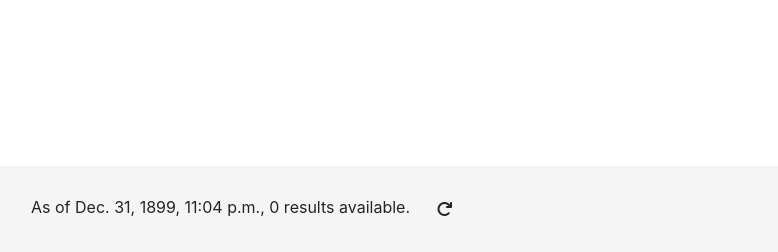
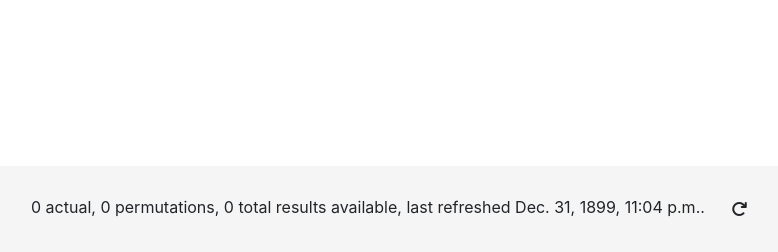
Before and after one commit to mfschmidt/ge_data_manager, a Django app: page /gedata/ in a window 1280 px wide. Shown: the part 548-800 px from the top of the page, without its empty margins (70-848 px from the left). Run offline with Django 3.2, Linux system fonts and the light colour scheme; data that the repository does not hold is empty; parts of the project's set-up code (start-up, migrations or seed data) failed here and were passed over; some libraries are stand-ins or nearby versions.

Commit message:
added some static files, enabled new menu options, reformatted footer status made title a block component

```diff
--- a/gedata/templates/gedata/base.html
+++ b/gedata/templates/gedata/base.html
@@ -6,8 +6,14 @@
 <html lang="en">
 <head>
     <meta charset="UTF-8">
-    <title>{{ title }}</title>
+    <title>{% block title %}{{ title }}{% endblock %}</title>
+    <link rel="manifest" href="site.webmanifest">
+    <link rel="apple-touch-icon" href="{% static mfs_icon_256.png %}">
+    <link rel="icon" href="{% static mfs_icon_256.png %}" sizes="256x256">
+    <link rel="icon" href="{% static mfs_icon_032.png %}" sizes="32x32">
+    <link rel="icon" href="{% static mfs_icon_032.ico %}" sizes="32x32">
     <link rel="stylesheet" href="https://stackpath.bootstrapcdn.com/bootstrap/4.3.1/css/bootstrap.min.css" integrity="sha384-ggOyR0iXCbMQv3Xipma34MD+dH/1fQ784/j6cY/iJTQUOhcWr7x9JvoRxT2MZw1T" crossorigin="anonymous">
+    <link rel="stylesheet" href="{% static 'gedata/css/normalize.css' %}">
     <link rel="stylesheet" href="{% static 'gedata/css/main.css' %}">
 </head>
 <body>
@@ -60,7 +66,9 @@
 {% block footer %}
     <nav class="navbar" id="bottom_status_bar">
         <div id="static_progress_bar" style="display: block;">
-            <span id="n_results">As of {{ latest_result_summary.summary_date }}, {{ latest_result_summary.num_results|intcomma }} results available.</span> &nbsp;
+            <span id="n_results">{{ latest_result_summary.num_actuals|intcomma }} actual,
+                {{ latest_result_summary.num_shuffles|add:latest_result_summary.num_distshuffles|add:latest_result_summary.num_edgeshuffles|intcomma }} permutations,
+                {{ latest_result_summary.num_results|intcomma }} total results available, last refreshed {{ latest_result_summary.summary_date }}.</span> &nbsp;
             <button id="progress-bar-redo-trigger" class="btn" onclick="startCompleteResultMining();"><i class="fas fa-redo"></i></button>
         </div>
         <div id="celery_progress_bar" class="progress-wrapper" style="display: none;">
@@ -81,7 +89,9 @@
 <script src="https://cdnjs.cloudflare.com/ajax/libs/popper.js/1.14.7/umd/popper.min.js" integrity="sha384-UO2eT0CpHqdSJQ6hJty5KVphtPhzWj9WO1clHTMGa3JDZwrnQq4sF86dIHNDz0W1" crossorigin="anonymous"></script>
 <script src="https://stackpath.bootstrapcdn.com/bootstrap/4.3.1/js/bootstrap.min.js" integrity="sha384-JjSmVgyd0p3pXB1rRibZUAYoIIy6OrQ6VrjIEaFf/nJGzIxFDsf4x0xIM+B07jRM" crossorigin="anonymous"></script>
 <script src="https://kit.fontawesome.com/05234e97de.js"></script>
+<script src="{% static 'gedata/js/vendor/modernizr-3.7.1.min.js' %}"></script>
 <script src="{% static 'gedata/js/main.js' %}"></script>
+<script src="{% static 'gedata/js/plugins.js' %}"></script>
 <script src="{% static 'celery_progress/celery_progress.js' %}"></script>
 <script>
     function startCompleteResultMining() {
--- a/gedata/templates/gedata/index.html
+++ b/gedata/templates/gedata/index.html
@@ -1,6 +1,8 @@
 {% extends 'gedata/base.html' %}
 
 {% load humanize %}
+
+{% block title %}Gene Expression and Functional Connectivity{% endblock %}
 
 {% block content %}
 
```
